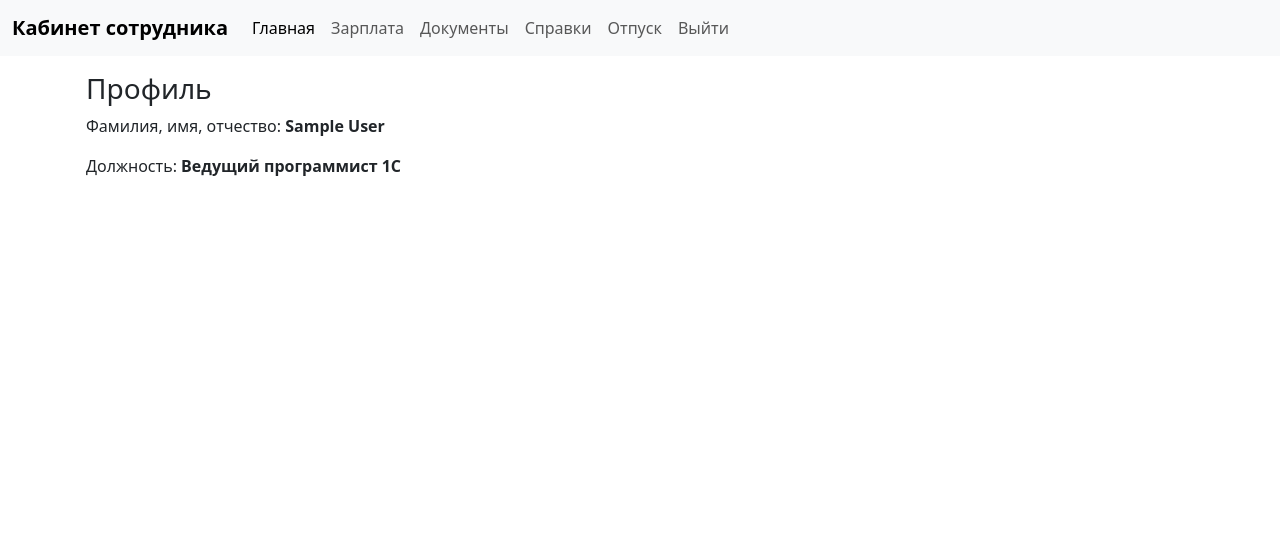
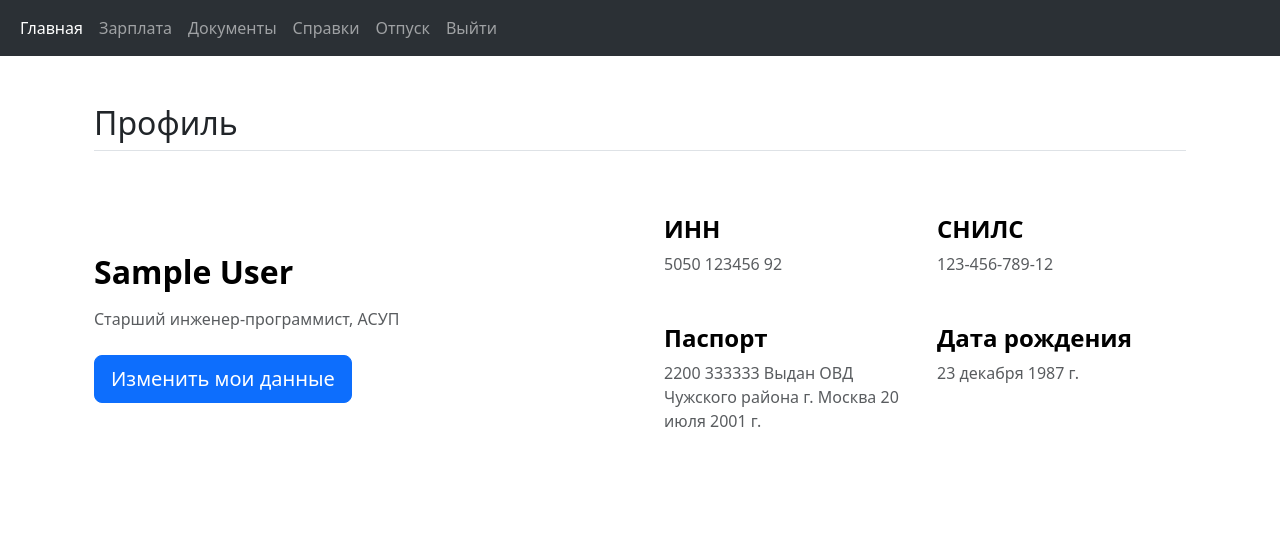
Before and after one commit to avbolsh/cabinet, a Flask app: page / in a window 1280 px wide. Shown: the top 544 px of the page. Run offline with Flask 3, Linux system fonts and the light colour scheme; the visitor is signed in with stand-in values (Sample User, id 1); some libraries are stand-ins or nearby versions.

Commit message:
Переделал страницу профиля

```diff
--- a/app/templates/main/index.html
+++ b/app/templates/main/index.html
@@ -6,10 +6,48 @@
 
 {% block content %}
 
-<div class="container p-3">
-  <h3>Профиль</h3>
-  <p>Фамилия, имя, отчество: <strong>{{current_user.full_name}}</strong></p>
-  <p>Должность: <strong>Ведущий программист 1С</strong></p>
-</div>
+  <div class="container px-4 py-5">
+    <h2 class="pb-2 border-bottom">Профиль</h2>
+
+    <div class="row row-cols-1 row-cols-md-2 align-items-md-center g-5 py-5">
+      <div class="col d-flex flex-column align-items-start gap-2">
+        <h2 class="fw-bold text-body-emphasis">{{current_user.full_name}}</h2>
+        <p class="text-body-secondary">Старший инженер-программист, АСУП</p>
+        <a href="#" class="btn btn-primary btn-lg">Изменить мои данные</a>
+      </div>
+
+      <div class="col">
+        <div class="row row-cols-1 row-cols-sm-2 g-4">
+          <div class="col d-flex flex-column gap-2">
+            <div class="feature-icon-small d-inline-flex align-items-center justify-content-center text-bg-primary bg-gradient fs-4 rounded-3">
+            </div>
+            <h4 class="fw-semibold mb-0 text-body-emphasis">ИНН</h4>
+            <p class="text-body-secondary">5050 123456 92</p>
+          </div>
+
+          <div class="col d-flex flex-column gap-2">
+            <div class="feature-icon-small d-inline-flex align-items-center justify-content-center text-bg-primary bg-gradient fs-4 rounded-3">
+            </div>
+            <h4 class="fw-semibold mb-0 text-body-emphasis">СНИЛС</h4>
+            <p class="text-body-secondary">123-456-789-12</p>
+          </div>
+
+          <div class="col d-flex flex-column gap-2">
+            <div class="feature-icon-small d-inline-flex align-items-center justify-content-center text-bg-primary bg-gradient fs-4 rounded-3">
+            </div>
+            <h4 class="fw-semibold mb-0 text-body-emphasis">Паспорт</h4>
+            <p class="text-body-secondary">2200 333333 Выдан ОВД Чужского района г. Москва 20 июля 2001 г.</p>
+          </div>
+
+          <div class="col d-flex flex-column gap-2">
+            <div class="feature-icon-small d-inline-flex align-items-center justify-content-center text-bg-primary bg-gradient fs-4 rounded-3">
+            </div>
+            <h4 class="fw-semibold mb-0 text-body-emphasis">Дата рождения</h4>
+            <p class="text-body-secondary">23 декабря 1987 г.</p>
+          </div>
+        </div>
+      </div>
+    </div>
+  </div>
 
 {% endblock content %}
--- a/app/templates/navbar.html
+++ b/app/templates/navbar.html
@@ -1,6 +1,5 @@
-<nav class="navbar navbar-expand-lg bg-body-tertiary">
+<nav class="navbar navbar-expand-lg bg-body-tertiary" data-bs-theme="dark">
   <div class="container-fluid">
-    <a class="navbar-brand" href="#" style="font-weight: bold;">Кабинет сотрудника</a>
     <button class="navbar-toggler" type="button" data-bs-toggle="collapse" data-bs-target="#navbarSupportedContent" aria-controls="navbarSupportedContent" aria-expanded="false" aria-label="Toggle navigation">
       <span class="navbar-toggler-icon"></span>
     </button>
```
